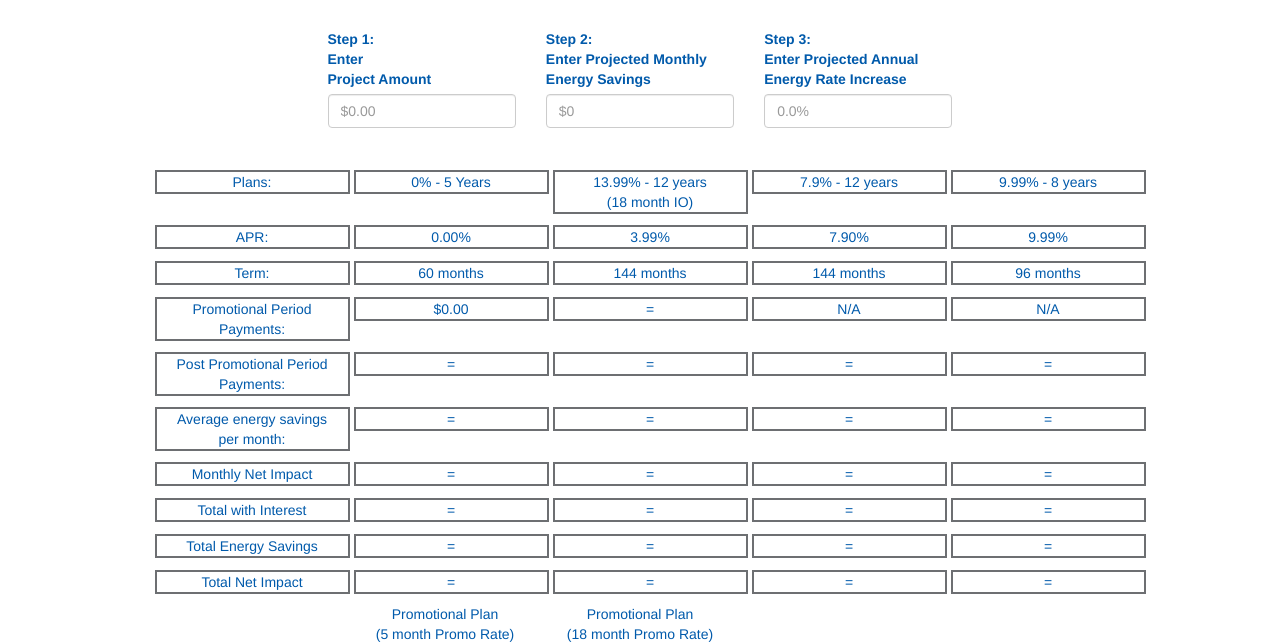
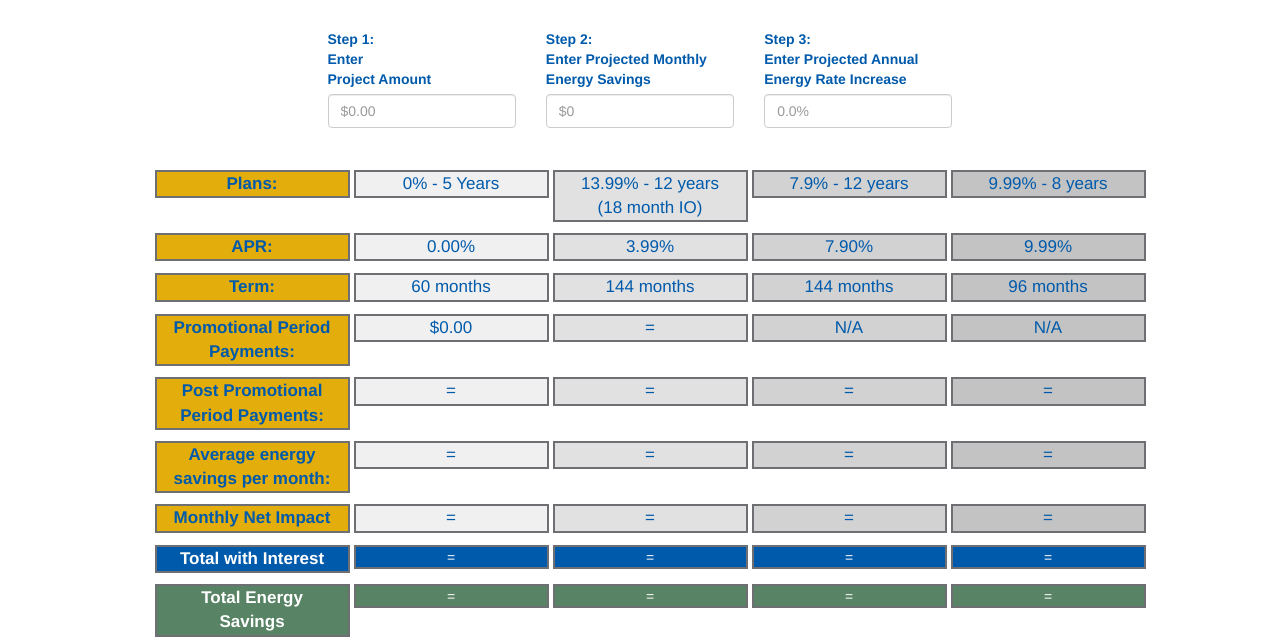
Before and after one commit to wardcj1/SaveCal-affordabilityCalc, a plain HTML site: page public/index.html in a window 1280 px wide. Shown: the part 266-909 px from the top of the page. Drawn offline with nearby package versions, Linux system fonts and the light colour scheme.

Commit message:
added color, css

```diff
--- a/public/style.css
+++ b/public/style.css
@@ -21,6 +21,46 @@ span {
 	margin-bottom: 7px;
 }
 
-/*#A1 {
-	background-color: yellow;
-}*/
+#A1, #A2, #A3, #A4, #A5, #A6, #A7 {
+	background-color: rgb(227,174,11);
+}
+
+#B1, #B2, #B3, #B4, #B5, #B6, #B7 {
+	background-color: rgb(240,240,240);
+	font-size: 17px;
+}
+
+#C1, #C2, #C3, #C4, #C5, #C6, #C7 {
+	background-color: rgb(225,225,225);
+	font-size: 17px;
+}
+
+#D1, #D2, #D3, #D4, #D5, #D6, #D7 {
+	background-color: rgb(210,210,210);
+	font-size: 17px;
+}
+
+#E1, #E2, #E3, #E4, #E5, #E6, #E7 {
+	background-color: rgb(195,195,195);
+	font-size: 17px;
+}
+
+#A8, #B8, #C8, #D8, #E8 {
+	background-color: rgb(0,90,171);
+	color: white;
+}
+
+#A1, #A2, #A3, #A4, #A5, #A6, #A7, #A8, #A9, #A10, #A11 {
+	font-weight: 700;
+	font-size: 17px;
+}
+
+#A9, #B9, #C9, #D9, #E9 {
+	background-color: rgb(88,131,101);
+	color: white;
+}
+
+#A10, #B10, #C10, #D10, #E10 {
+	background-color: rgb(251,198,16);
+	color: (124,126,129);
+}
```
